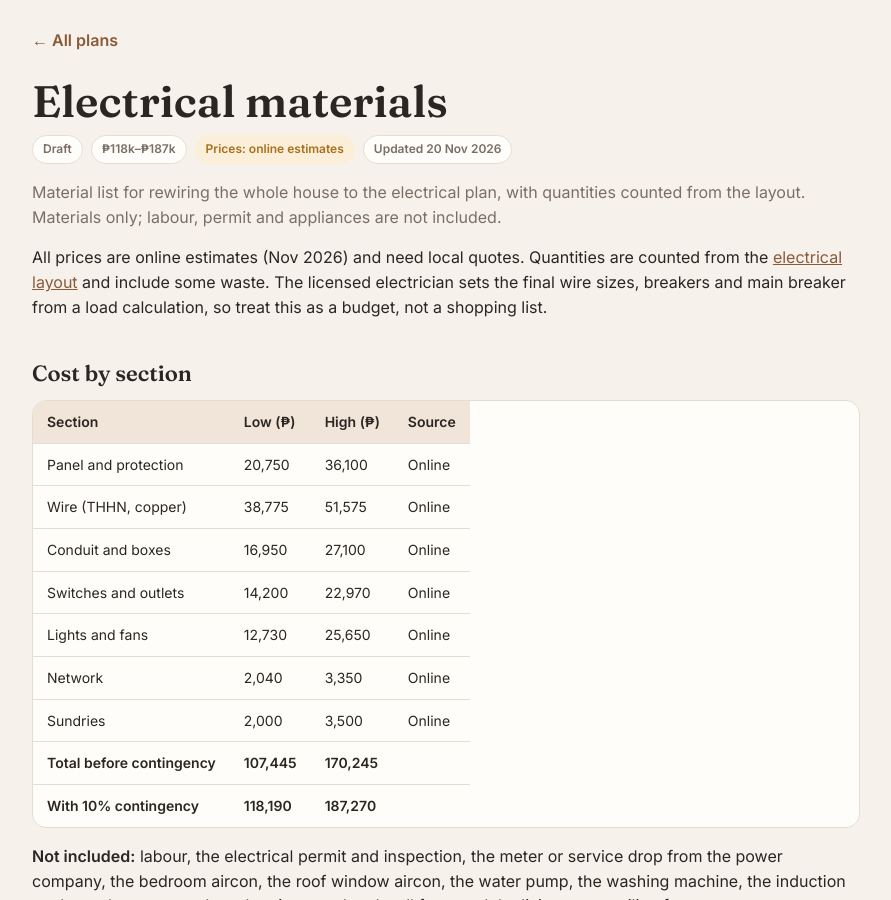
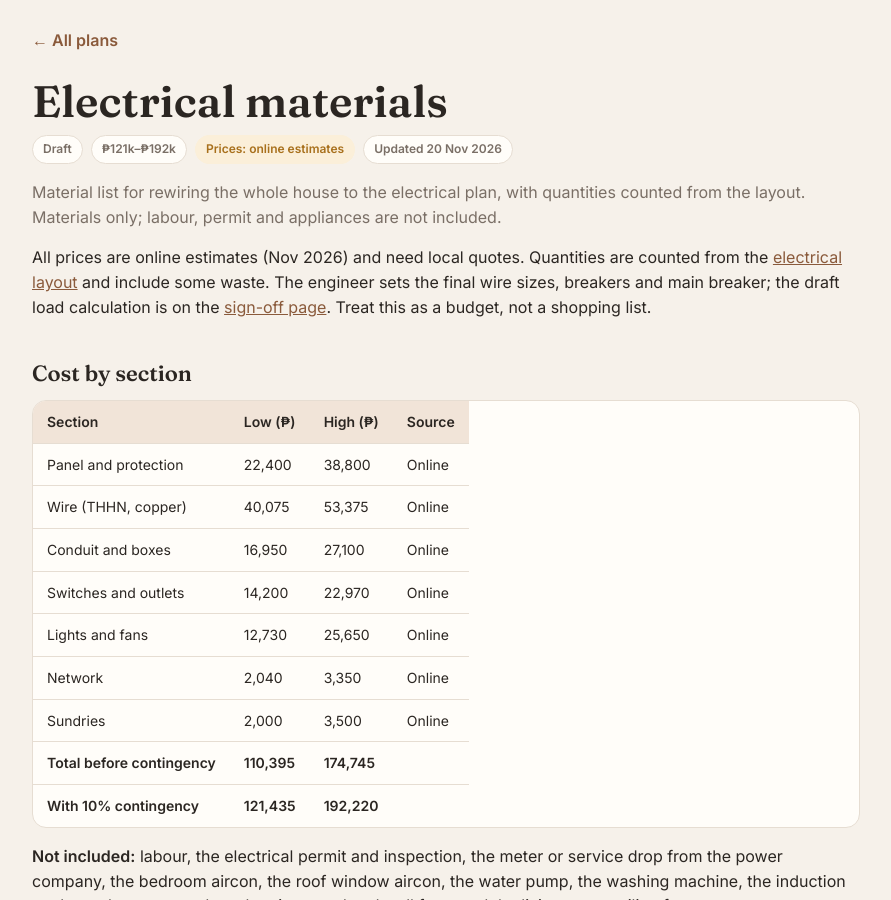
Before and after one commit to tatayotter/navarro-house, a Jekyll site: the page built from house/electrical-materials.md, in a window 1280 px wide and 900 px high. Shown: the whole window, without its empty margins (194-1085 px from the left). Built offline with Jekyll 4.4.1, drawn with Linux system fonts in a browser that asks for light colours; some of the changed text lies outside the part shown.

Commit message:
Electrical sign-off set: single-line diagram, load schedule, demand calc, panel schedule; 70 A main
Co-Authored-By: Claude Opus 5.5 <noreply@anthropic.com>
Claude-Session: https://claude.ai/code/session_01RUWgCRNWmTMeAKKYpvsnmJ

```diff
--- a/house/electrical-materials.md
+++ b/house/electrical-materials.md
@@ -1,27 +1,27 @@
 ---
 title: Electrical materials
 status: Draft
-cost: "₱118k–₱187k"
+cost: "₱121k–₱192k"
 price_source: online
 updated: 20 Nov 2026
 summary: Material list for rewiring the whole house to the electrical plan, with quantities counted from the layout. Materials only; labour, permit and appliances are not included.
 ---
 
-All prices are online estimates (Nov 2026) and need local quotes. Quantities are counted from the [electrical layout](electrical-layout-v1.html) and include some waste. The licensed electrician sets the final wire sizes, breakers and main breaker from a load calculation, so treat this as a budget, not a shopping list.
+All prices are online estimates (Nov 2026) and need local quotes. Quantities are counted from the [electrical layout](electrical-layout-v1.html) and include some waste. The engineer sets the final wire sizes, breakers and main breaker; the draft load calculation is on the [sign-off page](electrical-signoff.html). Treat this as a budget, not a shopping list.
 
 ## Cost by section
 
 | Section | Low (₱) | High (₱) | Source |
 |---|---|---|---|
-| Panel and protection | 20,750 | 36,100 | Online |
-| Wire (THHN, copper) | 38,775 | 51,575 | Online |
+| Panel and protection | 22,400 | 38,800 | Online |
+| Wire (THHN, copper) | 40,075 | 53,375 | Online |
 | Conduit and boxes | 16,950 | 27,100 | Online |
 | Switches and outlets | 14,200 | 22,970 | Online |
 | Lights and fans | 12,730 | 25,650 | Online |
 | Network | 2,040 | 3,350 | Online |
 | Sundries | 2,000 | 3,500 | Online |
-| **Total before contingency** | **107,445** | **170,245** | |
-| **With 10% contingency** | **118,190** | **187,270** | |
+| **Total before contingency** | **110,395** | **174,745** | |
+| **With 10% contingency** | **121,435** | **192,220** | |
 
 **Not included:** labour, the electrical permit and inspection, the meter or service drop from the power company, the bedroom aircon, the roof window aircon, the water pump, the washing machine, the induction cooktop, the router and mesh units, stand and wall fans, and the living room ceiling fan.
 
@@ -45,12 +45,12 @@ All prices are online estimates (Nov 2026) and need local quotes. Quantities are
 | Item | Qty | Low (₱) | High (₱) | Source |
 |---|---|---|---|---|
 | 18-way plug-in panel board | 1 | 3,500 | 6,000 | Online |
-| Main breaker 60 A, 2-pole | 1 | 900 | 1,600 | Online |
-| Branch breakers 15–30 A (lighting, rooms, aircon, induction) | 9 | 3,150 | 5,400 | Online |
-| RCBO 20 A, 30 mA (car bay, kitchen counter, pump, roof, terrace washer) | 6 | 10,800 | 18,000 | Online |
+| Main breaker 70 A, 2-pole | 1 | 1,100 | 1,900 | Online |
+| Branch breakers 15–30 A (lighting, rooms, aircon, induction) | 8 | 2,800 | 4,800 | Online |
+| RCBO 15–20 A, 30 mA (roof lights and outlets, roof AC, kitchen counter, car bay, pump, terrace washer) | 7 | 12,600 | 21,000 | Online |
 | Grounding rod, clamp and ground bar | 1 | 900 | 1,600 | Online |
 | Surge protector (optional) | 1 | 1,500 | 3,500 | Online |
-| **Subtotal** | | **20,750** | **36,100** | |
+| **Subtotal** | | **22,400** | **38,800** | |
 
 ### Wire (THHN, copper)
 
@@ -60,8 +60,8 @@ All prices are online estimates (Nov 2026) and need local quotes. Quantities are
 | 3.5 mm² outlet wire, 150 m box (2 black, 2 white, 1 green) | 5 | 23,000 | 30,000 | Online |
 | 3.5 mm² washer circuit to the terrace, per metre (3 conductors × ~20 m) | 60 | 2,100 | 3,000 | Online |
 | 5.5 mm² induction circuit, per metre (3 conductors × ~15 m) | 45 | 2,475 | 3,375 | Online |
-| Service feeder from meter to panel (14 mm² + 8 mm² ground), per metre | 10 | 2,500 | 3,800 | Online |
-| **Subtotal** | | **38,775** | **51,575** | |
+| Service feeder from meter to panel (2 × 22 mm² + 8 mm² ground), per metre | 10 | 3,800 | 5,600 | Online |
+| **Subtotal** | | **40,075** | **53,375** | |
 
 ### Conduit and boxes
 
```
Also changed, not shown: house/build-sequence.md (+2 -2 lines), house/electrical-signoff.md (added, +123 -0 lines), index.html (+6 -2 lines), README.md, house/img/electrical-sld.svg (added).
